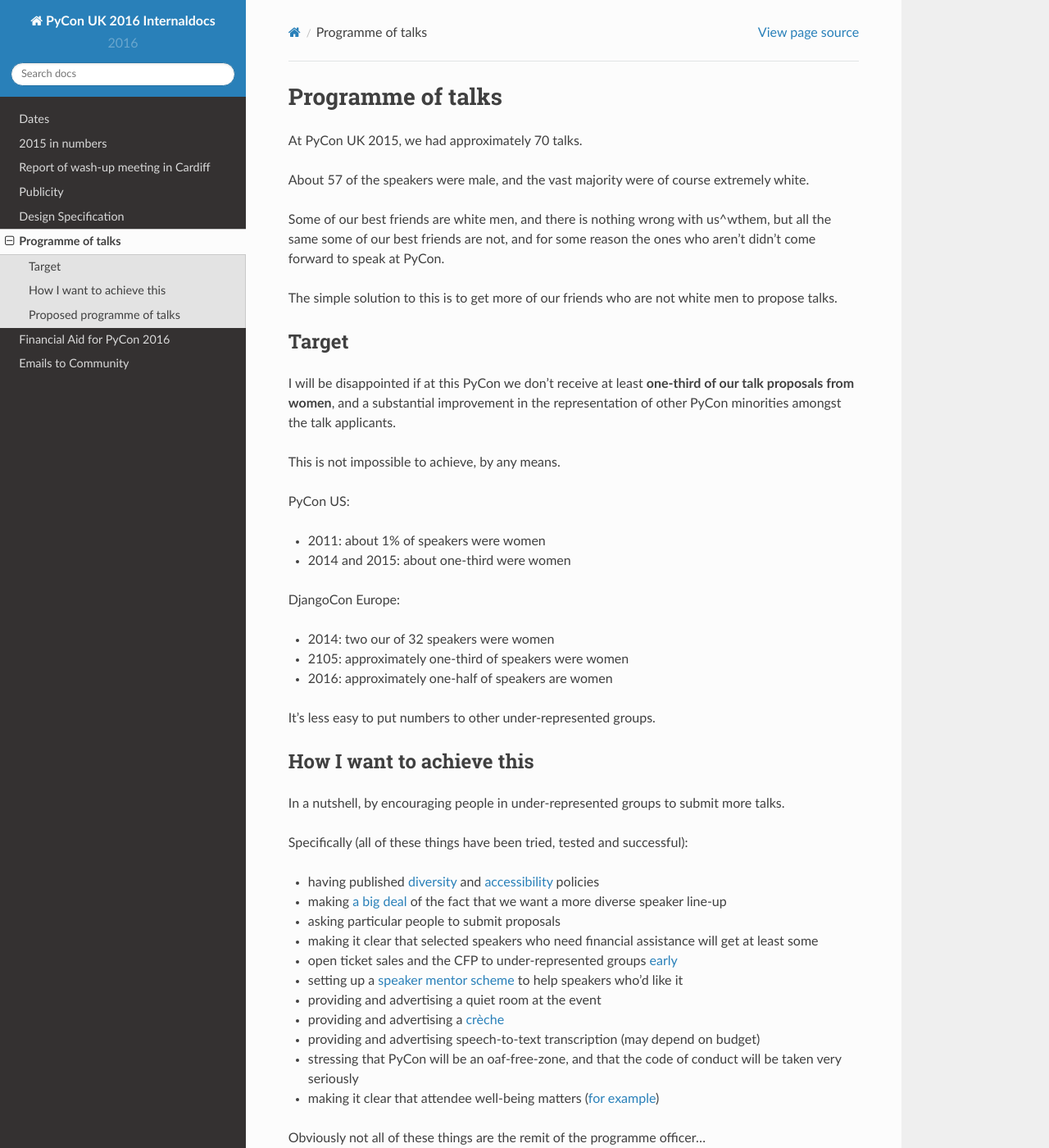
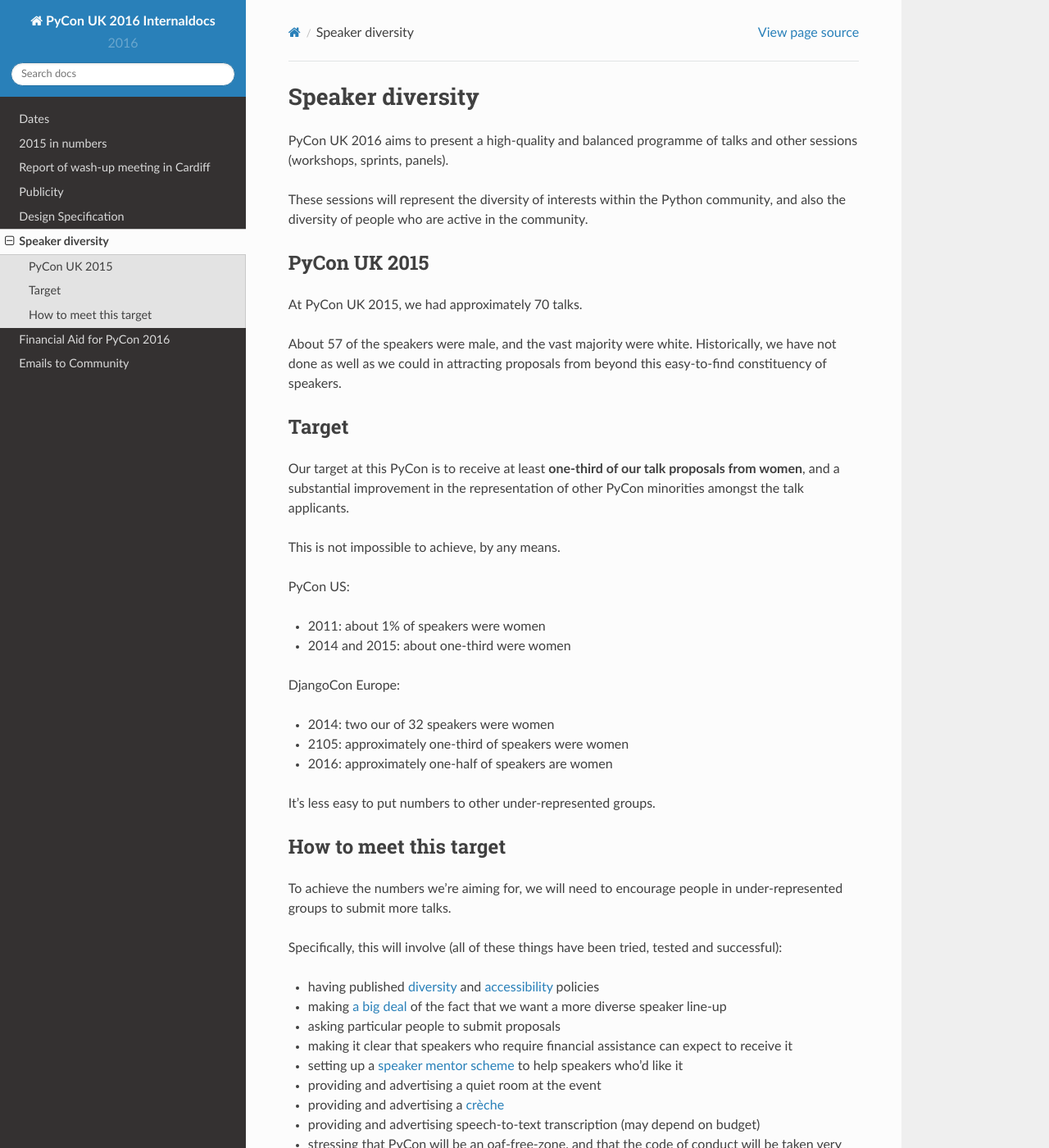
Before and after one commit to PyconUK/documentation, a Sphinx documentation site: the page built from source/speaker-diversity.rst, in a window 1280 px wide and 1400 px high. Shown: the whole window at 82% size. Built offline with Sphinx 7.4.7 and the Read the Docs theme 2.0.0, drawn with Linux system fonts in a browser that asks for light colours; some of the changed text lies outside the part shown.

Commit message:
updated speaker diversity notes

```diff
--- a/source/index.rst
+++ b/source/index.rst
@@ -11,7 +11,7 @@
    wash-up-meeting-report
    publicity
    design-spec
-   programme-talks
+   speaker-diversity
    financial-aid
    emails-to-community/index
 
--- a/source/programme-talks.rst
+++ b/source/speaker-diversity.rst
@@ -1,22 +1,27 @@
-Programme of talks
-==================
+Speaker diversity
+=====================================
+
+PyCon UK 2016 aims to present a high-quality and balanced programme of talks and other sessions
+(workshops, sprints, panels).
+
+These sessions will represent the diversity of interests within the Python community, and also the
+diversity of people who are active in the community.
+
+
+PyCon UK 2015
+-------------
 
 At PyCon UK 2015, we had approximately 70 talks.
 
-About 57 of the speakers were male, and the vast majority were of course
-extremely white.
+About 57 of the speakers were male, and the vast majority were white. Historically, we have not
+done as well as we could in attracting proposals from beyond this easy-to-find constituency of
+speakers.
 
-Some of our best friends are white men, and there is nothing wrong with
-us^wthem, but all the same some of our best friends are not, and for some reason
-the ones who aren't didn't come forward to speak at PyCon.
-
-The simple solution to this is to get more of our friends who are not white men
-to propose talks.
 
 Target
-------
+-------------
 
-I will be disappointed if at this PyCon we don't receive at least **one-third of
+Our target at this PyCon is to receive at least **one-third of
 our talk proposals from women**, and a substantial improvement in the
 representation of other PyCon minorities amongst the talk applicants.
 
@@ -36,23 +41,21 @@
 It's less easy to put numbers to other under-represented groups.
 
 
-How I want to achieve this
+How to meet this target
 --------------------------
 
-In a nutshell, by encouraging people in under-represented groups to submit more
-talks.
+To achieve the numbers we're aiming for, we will need to encourage people in under-represented
+groups to submit more talks.
 
-Specifically (all of these things have been tried, tested and successful):
+Specifically, this will involve (all of these things have been tried, tested and successful):
 
 * having published `diversity <http://2015.djangocon.eu/welcome/diversity/>`_
   and `accessibility <http://2015.djangocon.eu/welcome/accessibility/>`_ policies
 * making `a big deal <http://2015.djangocon.eu/news/how-are-we-doing/>`_ of the
   fact that we want a more diverse speaker line-up
 * asking particular people to submit proposals
-* making it clear that selected speakers who need financial assistance will get
-  at least some
-* open ticket sales and the CFP to under-represented groups `early
-  <http://2015.djangocon.eu/news/registration-opens/>`_
+* making it clear that speakers who require financial assistance can expect to
+  receive it
 * setting up a `speaker mentor scheme
   <http://2015.djangocon.eu/proposals/speaker-mentors/>`_ to help speakers who'd
   like it
@@ -64,11 +67,3 @@
   will be taken very seriously
 * making it clear that attendee well-being matters (`for example
   <http://2015.djangocon.eu/news/wellbeing/>`_)
-
-Obviously not all of these things are the remit of the programme officer...
-
-
-Proposed programme of talks
----------------------------
-
-Talks will run from Friday 16th to Sunday 18th September, possibly alongside workshops and other activities on all days.
```
Also changed, not shown: source/dates.rst (+26 -28 lines).
